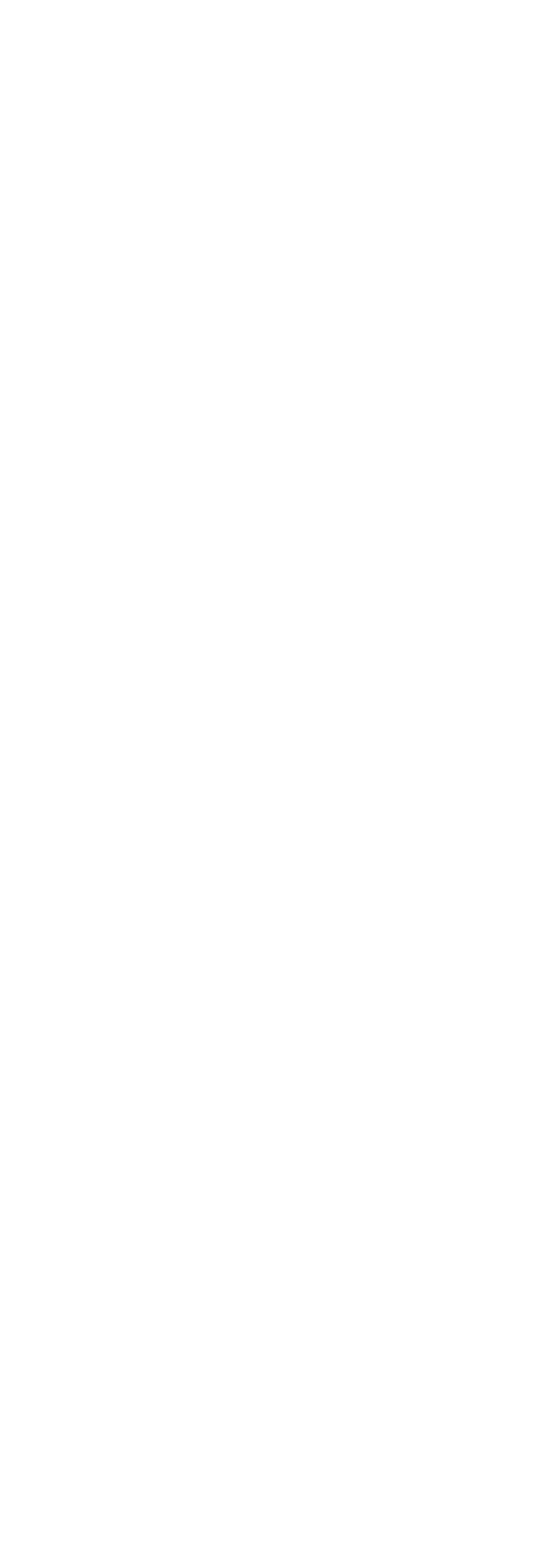
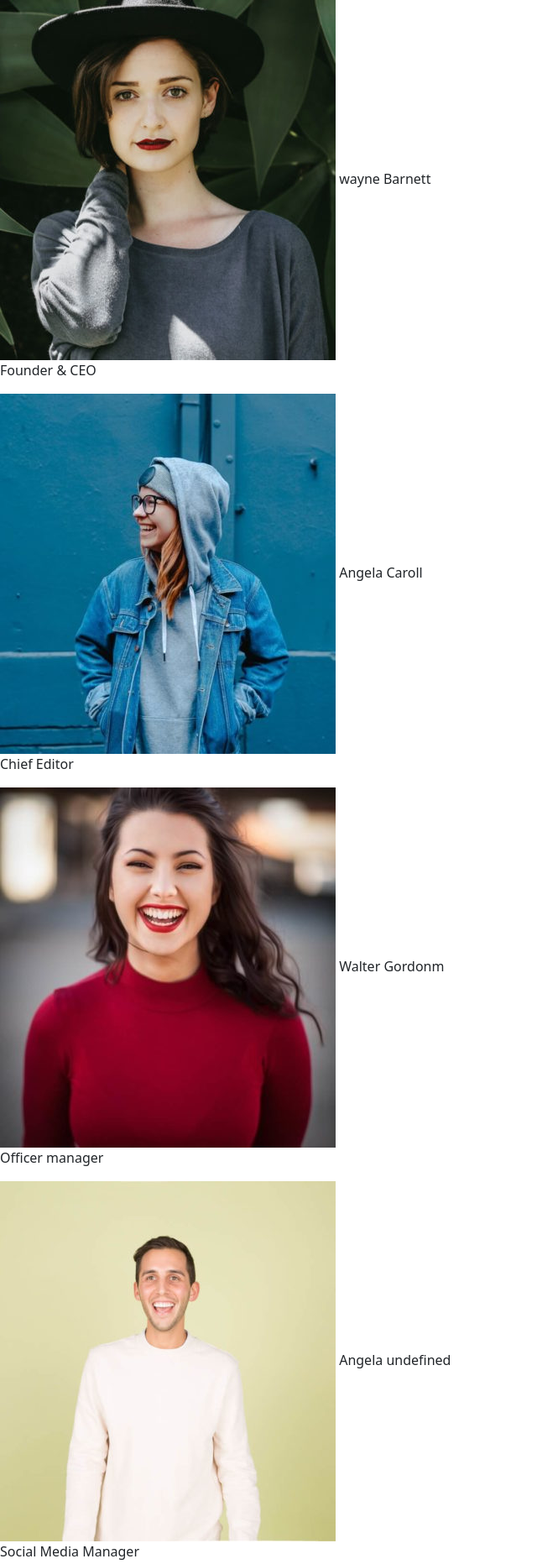
Before and after one commit to Matteo-Nesti/js-our-team, a plain HTML site: page index.html in a window 1280 px wide. Shown: the top 1863 px of the page at 84% size, without its empty margins (0-640 px from the left). Before the commit the page ends 800 px from the top, so only its background shows below. Drawn offline with nearby package versions, Linux system fonts and the light colour scheme.

Commit message:
add profile pic and add elements in the DOM

```diff
--- a/index.html
+++ b/index.html
@@ -14,6 +14,6 @@
     <title>Document</title>
 </head>
 <body>
-
+    <div id=description-container></div>
 </body>
 </html>
--- a/js/script.js
+++ b/js/script.js
@@ -1,33 +1,41 @@
 console.log("js ok");
 
+//recupero elementi dal dom
+const descriptionContainer = document.getElementById("description-container");
 // creo l'array con gli oggetti per i dati forniti
 const team = [
   {
+    profilePic: "1.jpg",
     firstName: "wayne",
     lastName: "Barnett",
     mantion: "Founder & CEO",
   },
   {
+    profilePic: "2.jpg",
     firstName: "Angela",
     lastName: "Caroll",
     mantion: "Chief Editor",
   },
   {
+    profilePic: "3.jpg",
     firstName: "Walter",
     lastName: "Gordonm",
     mantion: "Officer manager",
   },
   {
+    profilePic: "4.jpg",
     firstName: "Angela",
     LastName: "Lopez",
     mantion: "Social Media Manager",
   },
   {
+    profilePic: "5.jpg",
     firstName: "Scott",
     lastName: "Estrada",
     mantion: "Developer",
   },
   {
+    profilePic: "6.jpg",
     firstName: "Barbara",
     lastName: "Ramos",
     mantion: "Graphic Designer",
@@ -39,11 +47,12 @@ let description = "";
 
 for (const info of team) {
   description += `
+    <img src="img/${info.profilePic}" alt="profile-pic">
     <span>${info.firstName}</span>
     <span>${info.lastName}</span>
     <p>${info.mantion}</p>
     `;
   // stampo in console per verificare
-
   console.log(description);
 }
+descriptionContainer.innerHTML = description;
```
Also changed, not shown: img/1.jpg (renamed from img/angela-caroll-chief-editor.jpg), img/2.jpg (renamed from img/angela-lopez-social-media-manager.jpg), img/3.jpg (renamed from img/barbara-ramos-graphic-designer.jpg), img/4.jpg (renamed from img/scott-estrada-developer.jpg), img/5.jpg (renamed from img/walter-gordon-office-manager.jpg), img/6.jpg (renamed from img/wayne-barnett-founder-ceo.jpg).
